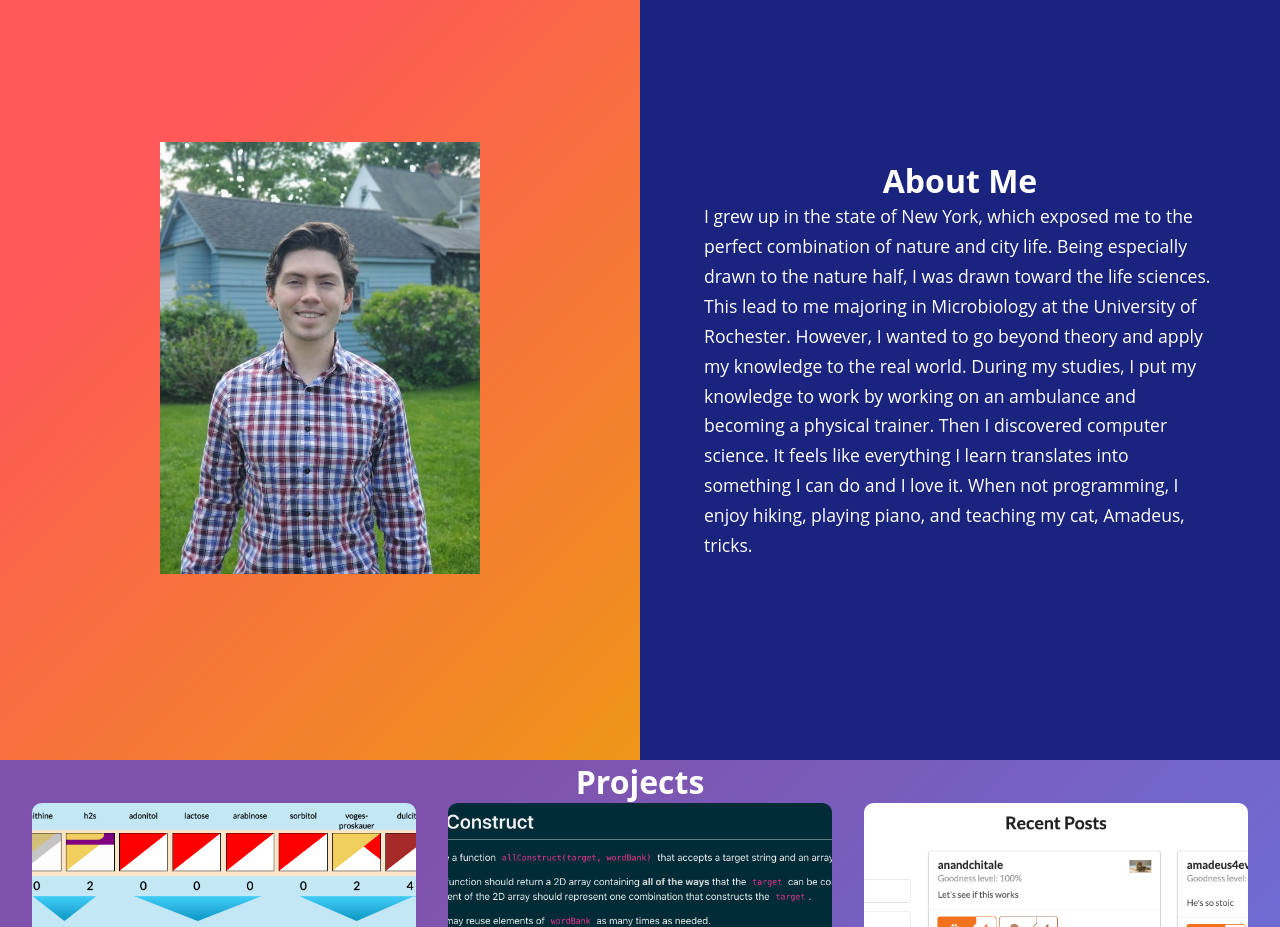
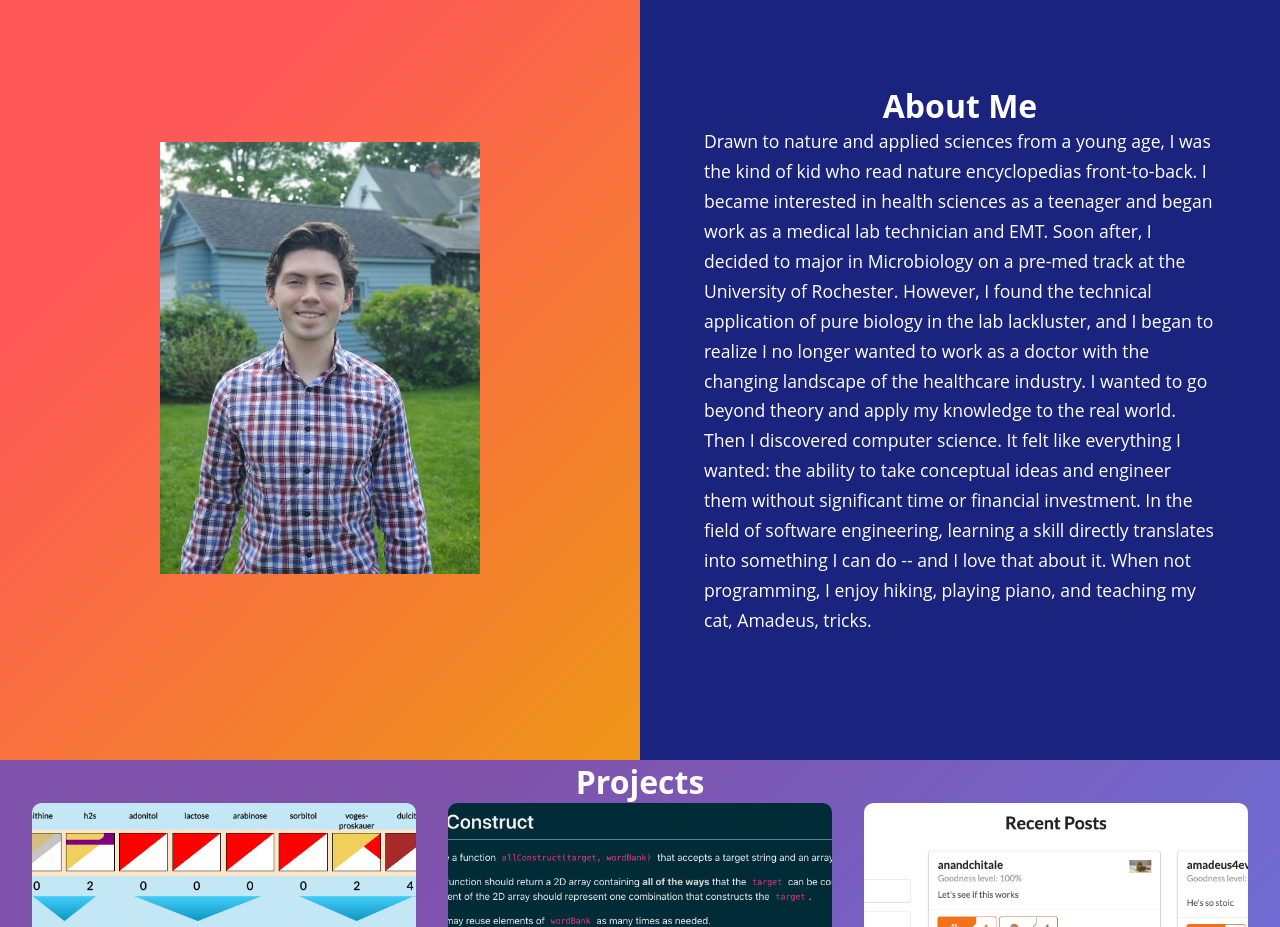
Before and after one commit to gckirchoff/personal-site, a React (Create React App) app: page /about in a window 1280 px wide. Shown: the part 840-1767 px from the top of the page. Built offline with nearby package versions, Linux system fonts and the light colour scheme.

Commit message:
Changed about me paragraph

```diff
--- a/src/pages/MainPage/MainPage.jsx
+++ b/src/pages/MainPage/MainPage.jsx
@@ -107,16 +107,22 @@ const MainPage = () => {
         <div className="about-me-card">
           <h1 className="about-me-header">About Me</h1>
           <p>
-            I grew up in the state of New York, which exposed me to the perfect
-            combination of nature and city life. Being especially drawn to the
-            nature half, I was drawn toward the life sciences. This lead to me
-            majoring in Microbiology at the University of Rochester. However, I
+            Drawn to nature and applied sciences from a young age, I was the
+            kind of kid who read nature encyclopedias front-to-back. I became
+            interested in health sciences as a teenager and began work as a
+            medical lab technician and EMT. Soon after, I decided to major in
+            Microbiology on a pre-med track at the University of Rochester.
+            However, I found the technical application of pure biology in the
+            lab lackluster, and I began to realize I no longer wanted to work as
+            a doctor with the changing landscape of the healthcare industry. I
             wanted to go beyond theory and apply my knowledge to the real world.
-            During my studies, I put my knowledge to work by working on an
-            ambulance and becoming a physical trainer. Then I discovered
-            computer science. It feels like everything I learn translates into
-            something I can do and I love it. {'\n'} When not programming, I
-            enjoy hiking, playing piano, and teaching my cat, Amadeus, tricks.
+            Then I discovered computer science. It felt like everything I
+            wanted: the ability to take conceptual ideas and engineer them
+            without significant time or financial investment. In the field of
+            software engineering, learning a skill directly translates into
+            something I can do -- and I love that about it. {'\n'} When not
+            programming, I enjoy hiking, playing piano, and teaching my cat,
+            Amadeus, tricks.
           </p>
         </div>
       </div>
```
